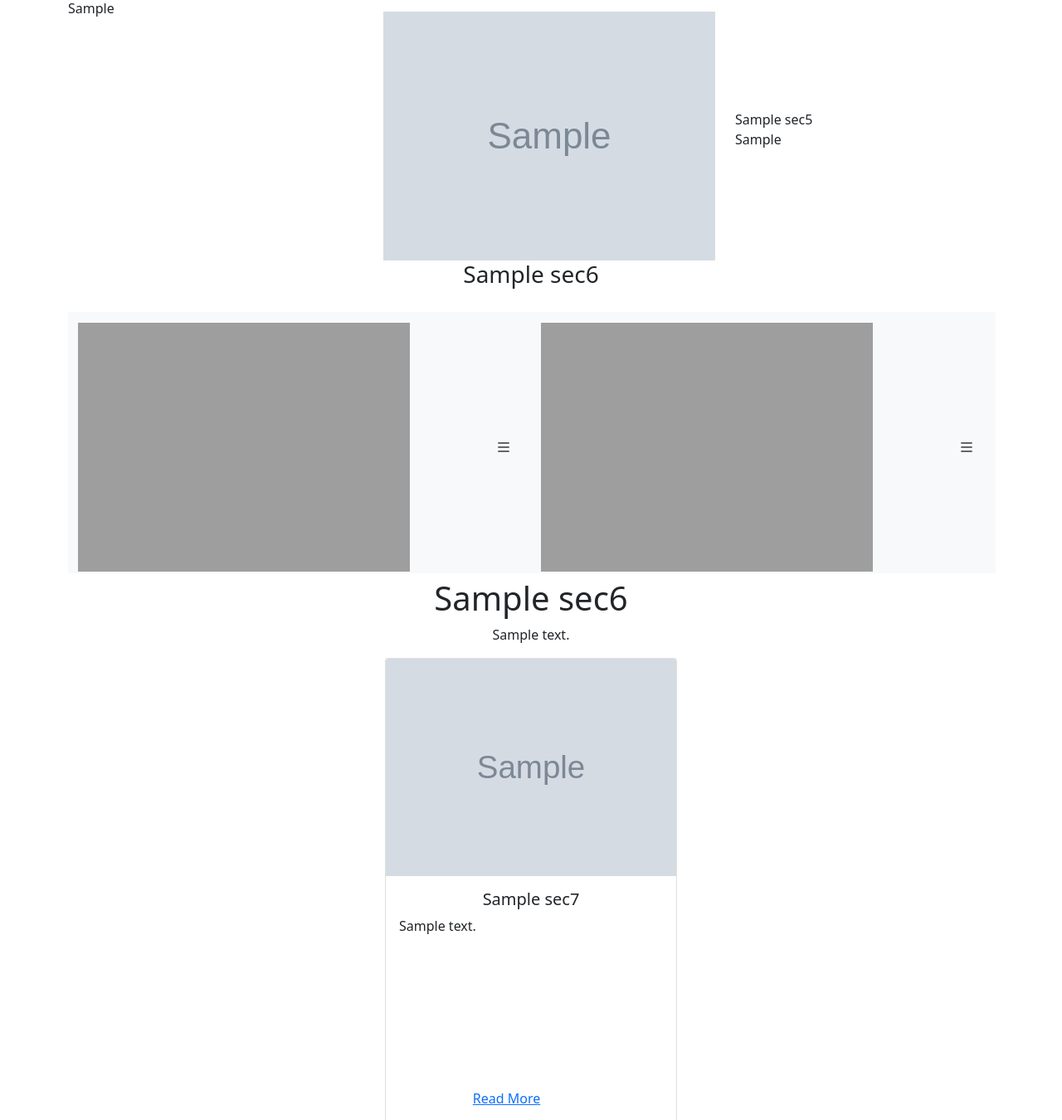
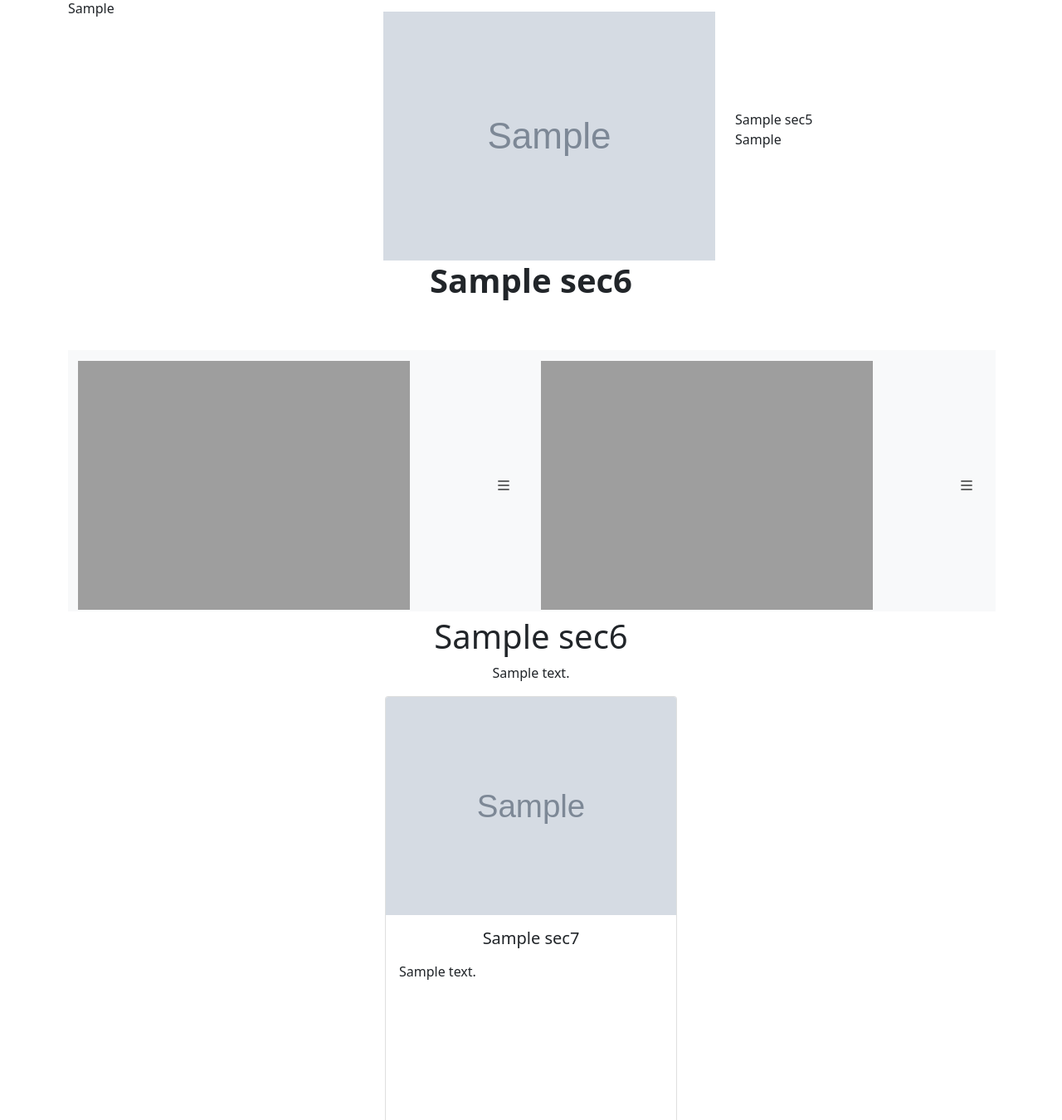
Before and after one commit to ondev97/mayura, a Django app: template templates/index.html in a window 1280 px wide. Shown: the part 2083-3433 px from the top of the page at 83% size. Run offline with Django 3.2, Linux system fonts and the light colour scheme; the template is opened without the code that fills it: most values are stand-ins (such as "Sample title", 1, 10 or a date in 2020); grey boxes marked "Sample" are stand-in pictures; some libraries are stand-ins or nearby versions.

Commit message:
changed a little bit

```diff
--- a/templates/blog.html
+++ b/templates/blog.html
@@ -99,12 +99,12 @@
         <div class="row align-items-center">
             {% for p in other_posts %}
                 <div class="col-sm text-center main-card-1">
-                    <div class="card mx-auto" style="width: 22rem; height: 30rem">
+                    <div class="card mx-auto" style="width: 22rem; height: 35rem">
                         <img src="{{ p.image.url }}" class="card-img-top" alt="...">
                         <div class="card-body">
-                            <a href="blogpost/{{ p.slug }}"><h5 class="card-title" style="text-align: left;">{{ p.title|slice:'50' }}</h5></a>
+                            <a href="blogpost/{{ p.slug }}"><h5 class="card-title" style="text-align: left;">{{ p.title|slice:'40' }}</h5></a>
                             <p class="tiny-text">{{ p.date }}</p>
-                            <div class="card-text" style="padding-bottom: 2.5rem; text-align: justify; ">{{ p.content_2|safe|slice:'170' }}</div>
+                            <div class="card-text" style="padding-bottom: 2.5rem; text-align: justify; ">{{ p.excerpt }}</div>
                         </div>
                     </div>
                 </div>
--- a/templates/index.html
+++ b/templates/index.html
@@ -212,7 +212,7 @@
 <div class="video-section">
     <div class="container">
         <div class="row align-items-center">
-            <h3 align="center">{{ sec6.video_title }}</h3>
+            <h1 align="center" style="font-weight: 900; margin-bottom: 2.5rem">{{ sec6.video_title }}</h1>
             <div class="row" style="padding-top: 20px">
                 <div class="col-md-6 ">
                 <div class="iframe-container">
@@ -242,9 +242,9 @@
                     <div class="card mx-auto" style="width: 22rem; height: 35rem; position: relative">
                         <img src="{{ s.image.url }}" class="card-img-top" alt="...">
                         <div class="card-body">
-                            <h5 class="card-title">{{ s.title|slice:'50' }}</h5>
+                            <h5 class="card-title">{{ s.title|slice:'40' }}</h5>
                             {% if s.excerpt %}
-                                <div class="card-text" style="text-align: justify;">{{ s.excerpt }}</div>
+                                <div class="card-text" style="text-align: justify; margin-top: 1rem">{{ s.excerpt }}</div>
                             {% endif %}
                             <a style="position: absolute; bottom: 1rem; left: 6.55rem" href="blogpost/{{ s.slug }}" class="card-button">Read More</a>
                         </div>
```
